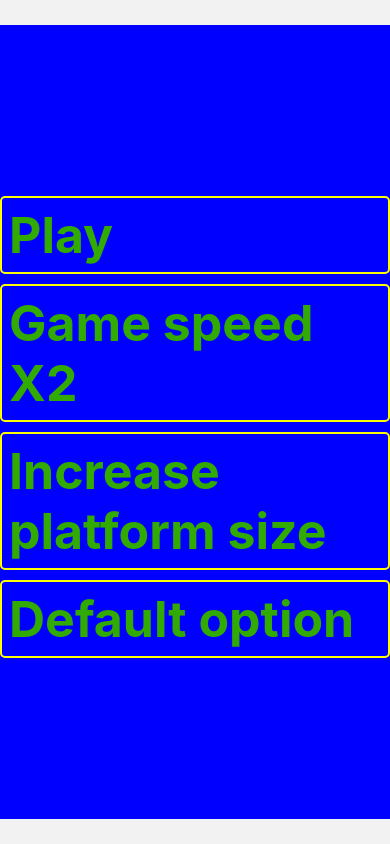
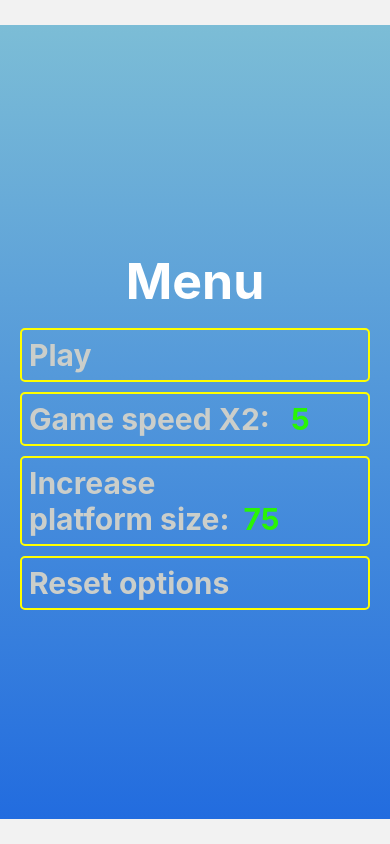
Before and after one commit to EvgeniySelivanov/ball-bounce-blitz, a React Native app: screen /Menu in a window 390 px wide. Built offline with nearby package versions, Linux system fonts and the light colour scheme; no server answers.

Commit message:
add routing menu from game,fix options

```diff
--- /dev/null
+++ b/components/Header.jsx
@@ -0,0 +1,33 @@
+import React from 'react';
+import {View, StyleSheet,Text} from 'react-native';
+import { useNavigation } from '@react-navigation/native';
+const Header = ({gameOver}) => {
+  const navigation = useNavigation();
+  const goToMenu=()=>{
+    gameOver();
+     navigation.navigate('Menu');
+  }
+  return (
+    <View style={styles.bg}>
+      <Text style={styles.text} onPress={goToMenu}>MENU</Text>
+    </View>
+  );
+}
+
+const styles = StyleSheet.create({
+  bg:{
+    position:'absolute',
+    padding:5,
+    height:40,
+    width:'100%',
+    backgroundColor:'#9b21d3',
+    textAlign:'center',
+  },
+  text:{
+    textAlign:'center',
+    fontSize:20,
+   color:'white',
+  }
+})
+
+export default Header;
--- a/components/Platform.jsx
+++ b/components/Platform.jsx
@@ -5,6 +5,7 @@ import { View, StyleSheet, PanResponder, ImageBackground } from 'react-native';
 const bgImage = require('../assets/platform.png');
 
 const Platform = ({ platformValueChange, platformWidth }) => {
+  console.log(platformWidth);
   const [position, setPosition] = useState({ x: 175, y: 490 });
   const panResponder = PanResponder.create({
     onStartShouldSetPanResponder: () => true,
@@ -37,12 +38,4 @@ const Platform = ({ platformValueChange, platformWidth }) => {
     </View>
   );
 };
-const styles = StyleSheet.create({
-  draggable: {
-    position: 'absolute',
-    width: 75,
-    height: 50,
-    zIndex: 10,
-  },
-});
 export default Platform;
--- a/package.json
+++ b/package.json
@@ -15,6 +15,7 @@
     "expo": "~49.0.5",
     "expo-av": "^13.4.1",
     "expo-dev-client": "^2.4.6",
+    "expo-linear-gradient": "^12.3.0",
     "expo-status-bar": "~1.6.0",
     "react": "18.2.0",
     "react-dom": "18.2.0",
--- a/screens/BallBlitz.jsx
+++ b/screens/BallBlitz.jsx
@@ -15,6 +15,7 @@ import Obstacles from '../components/Obstacles';
 import Bonus from '../components/Bonus';
 import StartMessage from '../components/StartMessage';
 import Ball from '../components/Ball';
+import Header from '../components/Header';
 const bgImage = require('../assets/backGround.png');
 
 const Space = styled(ImageBackground)`
@@ -33,7 +34,6 @@ const StyledText = styled.Text`
 
 const BallBlitz = () => {
   const route = useRoute();
-  console.log('size platform>>>',route.params.size);
   const screenHeight = Dimensions.get('screen').height;
   const screenWidth = Dimensions.get('screen').width;
   const [music, setMusic] = useState(true);
@@ -242,6 +242,7 @@ const BallBlitz = () => {
   return (
     <TouchableWithoutFeedback onPress={startGame}>
       <Space source={bgImage}>
+        <Header gameOver={gameOver}/>
         <Ball ballBottom={ballBottom} ballLeft={ballLeft} />
         <Obstacles
           leftCoordinate={obstaclesLeft}
@@ -252,7 +253,7 @@ const BallBlitz = () => {
         {bonus.visibility && <Bonus bonusPosition={bonusPosition} />}
         <StyledText>Score:{isGameOver ? score + bonus.quantity : 0}</StyledText>
         <StartMessage isGameOver={isGameOver} />
-        <Platform platformValueChange={platformValueChange} platformWidth={route.params.size} />
+        <Platform platformValueChange={platformValueChange} platformWidth={(route.params.size)?(route.params.size):75} />
       </Space>
     </TouchableWithoutFeedback>
   );
--- a/screens/Menu.jsx
+++ b/screens/Menu.jsx
@@ -1,57 +1,73 @@
 import React, { useState, useEffect } from 'react';
-import { View, Text,ImageBackground, TouchableOpacity } from 'react-native';
+import { View, Text, ImageBackground, TouchableOpacity } from 'react-native';
 import styled from 'styled-components/native';
+import { LinearGradient } from 'expo-linear-gradient';
 import { useNavigation } from '@react-navigation/native';
-const Space = styled(ImageBackground)`
+const Space = styled(LinearGradient)`
   flex: 1;
-  justify-content:center;
-  /* align-items:center; */
+  justify-content: center;
+  padding: 20px;
   margin-top: 25px;
   margin-bottom: 25px;
-  background-color:blue;
+  background-color: blue;
 `;
 
 const StyledText = styled.Text`
-
-  margin-top:10px;
-  color: #31aa02;
+  margin-top: 10px;
+  color: #cbceca;
+  font-size: 30px;
+  font-weight: 700;
+  border: 2px yellow solid;
+  padding: 7px;
+  border-radius: 5px;
+`;
+const StyledMenu = styled.Text`
+  margin-top: 10px;
+  color: #ffffff;
   font-size: 50px;
   font-weight: 700;
-  border:2px yellow solid;
-  padding:7px;
-  border-radius:5px;
+  text-align: center;
+  padding: 7px;
+`;
+const Span=styled.Text`
+ margin-top: 10px;
+  color: #29f505;
+  font-size: 30px;
+  font-weight: 700;
+  text-align: center;
+  padding: 7px;
 `;
 const Menu = () => {
+  const [speed, setSpeed] = useState(5);
+  const [size, setSize] = useState(75);
 
- const [speed,setSpeed]=useState(5);
- const [size,setSize]=useState(75);
+  const changeSpeed =  () => {
+    setSpeed((speed) => speed * 2);
+    // console.log('speed>>', speed);
+    // await navigation.navigate('BallBlitz', {speed,size});
+  };
+  const play = () => {
+    navigation.navigate('BallBlitz', {speed,size});
+  };
+  const changeSize =() => {
+     setSize((size) => size + 25);
+    //  console.log('size>>', size);
+    //  navigation.navigate('BallBlitz', { speed,size });
 
-  const changeSpeed=async ()=>{
-   await setSpeed((speed) => speed*2);
+  };
+  const defaultOption = () => {
+    setSpeed(5);
+    setSize(75);
 
-   await navigation.navigate('BallBlitz', { speed ,size});
-  }
-  const play=()=>{
-    navigation.navigate('BallBlitz',{speed ,size});
-  }
-  const changeSize=async ()=>{
-    await setSize((size) => size+25);
-
-   await navigation.navigate('BallBlitz', { size ,speed});
-
-  }
-  const defaultOption=async()=>{
-    await setSpeed(5);
-    await setSize(75);
-    console.log('speed&size>>', `${speed}&${size}`);
-  }
+  };
   const navigation = useNavigation();
   return (
-    <Space>
+    <Space colors={['rgba(124,189,214,1) 0%', 'rgba(34,108,223,1) 28%']}>
+      <StyledMenu>Menu</StyledMenu>
       <StyledText onPress={play}>Play</StyledText>
-      <StyledText onPress={changeSpeed}>Game speed X2</StyledText>
-      <StyledText onPress={changeSize}>Increase platform size</StyledText>
-      <StyledText onPress={defaultOption}>Default option</StyledText>
+      <StyledText onPress={changeSpeed}>Game speed X2:  <Span>{speed}</Span></StyledText>
+      <StyledText onPress={changeSize}>Increase {`\n`}platform size: <Span>{size}</Span></StyledText>
+      <StyledText onPress={defaultOption}>Reset options</StyledText>
     </Space>
   );
 };
```
Also changed, not shown: 1 other file (tests, documents, lock files or other folders).
